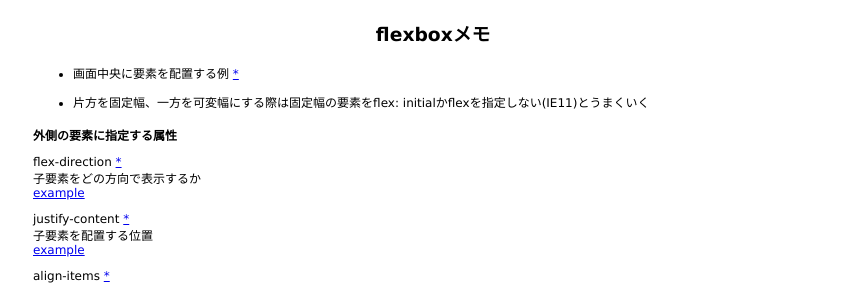
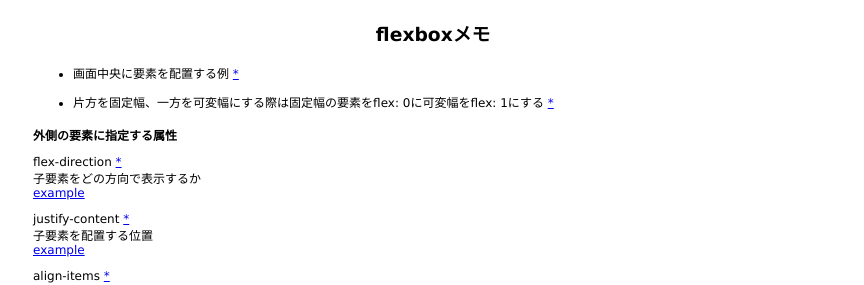
Before and after one commit to 38elements/38elements.github.com, a Jekyll site: the page built from _posts/2016-11-01-flexbox.md, in a window 1280 px wide. Shown: the top 285 px of the page, without its empty margins (207-1071 px from the left). Built offline with Jekyll 4.4.1, drawn with Linux system fonts in a browser that asks for light colours.

Commit message:
Update 2016-11-01-flexbox.md

```diff
--- a/_posts/2016-11-01-flexbox.md
+++ b/_posts/2016-11-01-flexbox.md
@@ -5,7 +5,7 @@ title: flexboxメモ
 
 * 画面中央に要素を配置する例 [\*](http://jsdo.it/38elements/flexbox-column-row-center)
 
-* 片方を固定幅、一方を可変幅にする際は固定幅の要素をflex: initialかflexを指定しない(IE11)とうまくいく
+* 片方を固定幅、一方を可変幅にする際は固定幅の要素をflex: 0に可変幅をflex: 1にする [\*](http://jsdo.it/38elements/flex-grow-2)
 
 #### 外側の要素に指定する属性
 flex-direction [\*](https://developer.mozilla.org/ja/docs/Web/CSS/flex-direction)
```
